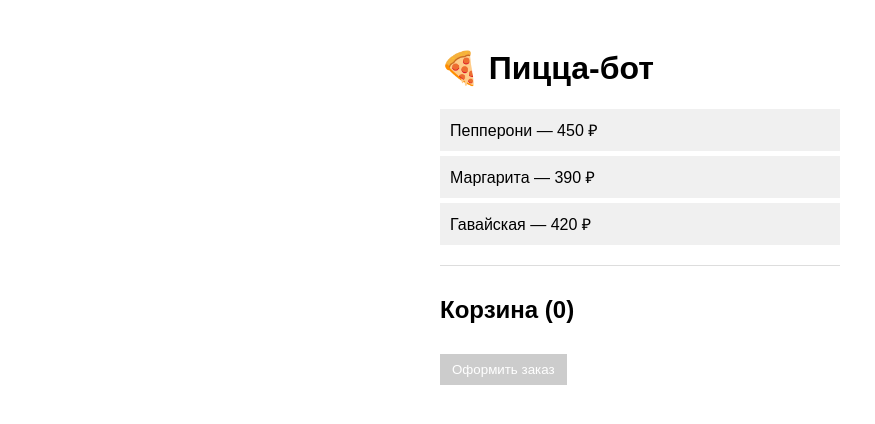
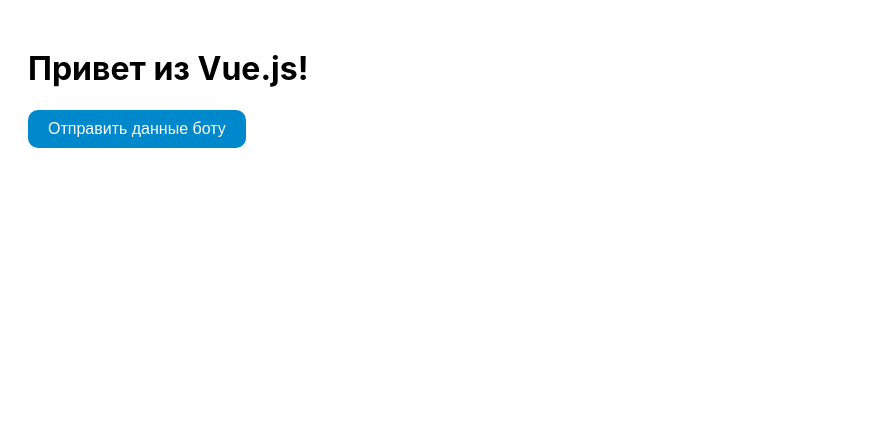
Before and after one commit to Poco-dev/project, a Vue app: page / in a window 1280 px wide. Shown: the top 424 px of the page, without its empty margins (0-875 px from the left). Built offline with nearby package versions, Linux system fonts and the light colour scheme.

Commit message:
Update App.vue

```diff
--- a/src/App.vue
+++ b/src/App.vue
@@ -1,27 +1,11 @@
 <template>
-  <div class="app">
-    <h1>🍕 Пицца-бот</h1>
-
-    <div class="menu">
-      <div v-for="item in menu" :key="item.id" class="menu-item" @click="selectItem(item)">
-        {{ item.name }} — {{ item.price }} ₽
-      </div>
-    </div>
-
-    <div v-if="selectedItem" class="selected-item">
-      Выбрано: <strong>{{ selectedItem.name }}</strong>
-      <button @click="addToCart">Добавить в корзину</button>
-    </div>
-
-    <div class="cart">
-      <h2>Корзина ({{ cart.length }})</h2>
-      <ul>
-        <li v-for="(item, index) in cart" :key="index">
-          {{ item.name }} — {{ item.price }} ₽
-          <button @click="removeFromCart(index)">❌</button>
-        </li>
-      </ul>
-      <button @click="sendOrder" :disabled="!cart.length">Оформить заказ</button>
+  <div class="webapp-container">
+    <h1>Привет из Vue.js!</h1>
+    <button @click="sendDataToBot" class="tg-button">
+      Отправить данные боту
+    </button>
+    <div v-if="debugMode" class="debug-info">
+      <pre>{{ webAppData }}</pre>
     </div>
   </div>
 </template>
@@ -30,87 +14,79 @@
 export default {
   data() {
     return {
-      menu: [
-        { id: 1, name: "Пепперони", price: 450 },
-        { id: 2, name: "Маргарита", price: 390 },
-        { id: 3, name: "Гавайская", price: 420 },
-      ],
-      selectedItem: null,
-      cart: [],
-    };
+      webAppData: null,
+      debugMode: false // Включить для отладки вне Telegram
+    }
+  },
+  mounted() {
+    this.initTelegramWebApp();
   },
   methods: {
-    selectItem(item) {
-      this.selectedItem = item;
-    },
-    addToCart() {
-      if (this.selectedItem) {
-        this.cart.push(this.selectedItem);
-        this.selectedItem = null;
+    initTelegramWebApp() {
+      if (window.Telegram?.WebApp) {
+        // Инициализация WebApp
+        window.Telegram.WebApp.expand();
+        this.webAppData = window.Telegram.WebApp.initDataUnsafe;
+
+        // Для отладки в браузере
+        if (import.meta.env.DEV) {
+          this.debugMode = true;
+          this.webAppData = {
+            user: {
+              id: 12345,
+              first_name: "Dev_User",
+              last_name: "Test",
+              username: "test_user"
+            },
+            query_id: "test_query_id"
+          };
+        }
       }
     },
-    removeFromCart(index) {
-      this.cart.splice(index, 1);
-    },
-    sendOrder() {
+    sendDataToBot() {
       if (window.Telegram?.WebApp) {
-        const tg = window.Telegram.WebApp;
-
-        // 1. Подготавливаем данные (обязательно в строку!)
-        const orderData = JSON.stringify({
-          action: "order",
-          items: this.cart,
-          total: this.cart.reduce((sum, item) => sum + item.price, 0),
+        const data = JSON.stringify({
+          action: "button_click",
+          timestamp: new Date().toISOString(),
+          user: this.webAppData?.user?.id
         });
 
-        console.log("Отправляемые данные:", orderData); // Проверьте в консоли браузера
-
-        // 2. Отправляем данные
-        tg.sendData(orderData); // Ключевой момент!
-
-        // 3. Закрываем WebApp (не раньше отправки!)
-        setTimeout(() => tg.close(), 300);
+        window.Telegram.WebApp.sendData(data);
+        window.Telegram.WebApp.close();
+      } else {
+        console.error('Telegram WebApp не доступен');
+        alert('Эта страница должна открываться через Telegram!');
       }
     }
-  },
+  }
 };
 </script>
 
-<style>
-.app {
-  font-family: Arial, sans-serif;
+<style scoped>
+.webapp-container {
   padding: 20px;
-  max-width: 400px;
-  margin: 0 auto;
+  font-family: -apple-system, BlinkMacSystemFont, sans-serif;
 }
 
-.menu-item {
-  padding: 10px;
-  margin: 5px 0;
-  background: #f0f0f0;
+.tg-button {
+  background-color: #0088cc;
+  color: white;
+  border: none;
+  padding: 10px 20px;
+  border-radius: 10px;
   cursor: pointer;
+  font-size: 16px;
 }
 
-.menu-item:hover {
-  background: #e0e0e0;
+.tg-button:hover {
+  background-color: #0077b3;
 }
 
-button {
-  background: #007bff;
-  color: white;
-  border: none;
-  padding: 8px 12px;
-  margin-top: 10px;
-  cursor: pointer;
-}
-
-button:disabled {
-  background: #cccccc;
-}
-
-.cart {
+.debug-info {
   margin-top: 20px;
-  border-top: 1px solid #ddd;
-  padding-top: 10px;
+  padding: 15px;
+  background: #f5f5f5;
+  border-radius: 8px;
+  font-family: monospace;
 }
 </style>
```
